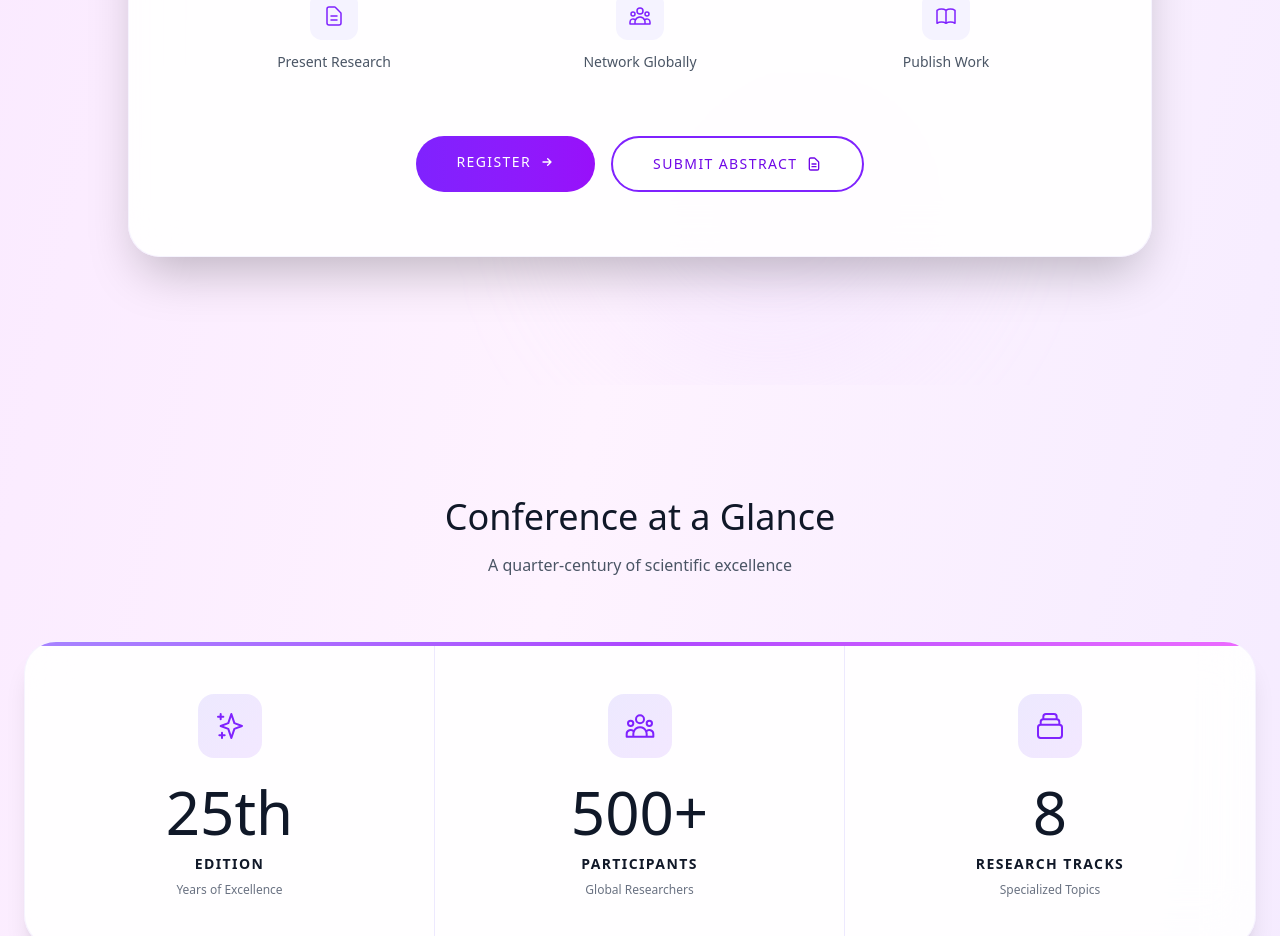
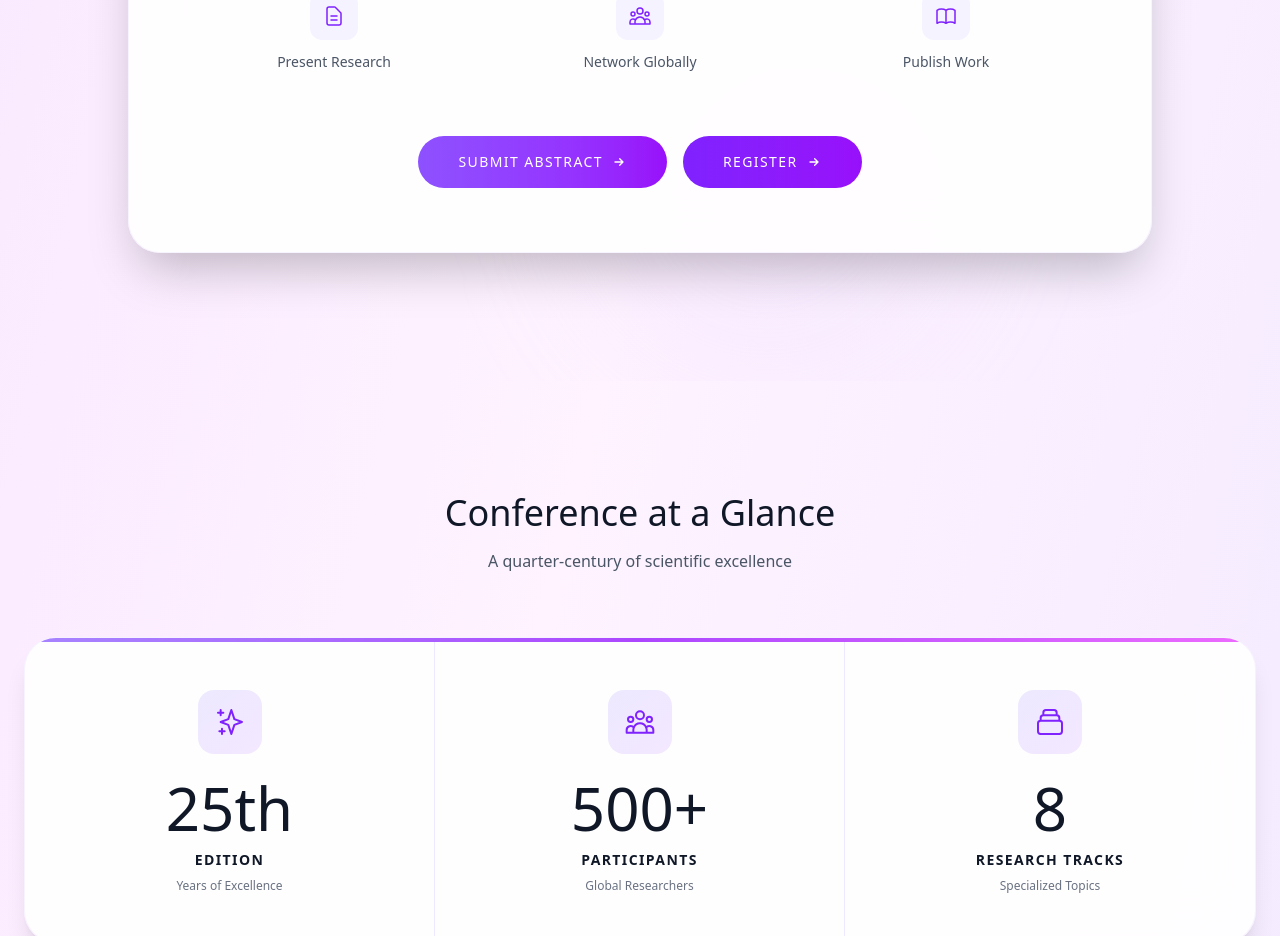
Before and after one commit to Abhijith-Suresh2283/nanoportugal, a React (Vite) app: page / in a window 1280 px wide. Shown: the part 2820-3756 px from the top of the page. Built offline with nearby package versions, Linux system fonts and the light colour scheme.

Commit message:
Swapped Register And Submit Abstract button in the home page below

```diff
--- a/src/components/HomePage.jsx
+++ b/src/components/HomePage.jsx
@@ -360,6 +360,19 @@ const handlePageNavigation = (route) => {
               {/* CTA Buttons */}
               <div className="flex flex-col sm:flex-row justify-center gap-4 pt-4">
 
+                    {/* Submit Abstract */}
+            <button
+              onClick={() => handlePageNavigation("/abstract-submission")}
+              className="group px-10 py-4 bg-gradient-to-r from-violet-500 to-purple-600 text-white text-sm font-medium tracking-widest uppercase hover:shadow-2xl hover:shadow-violet-500/50 transition-all duration-300 rounded-full hover:scale-105"
+            >
+              <span className="flex items-center justify-center gap-2">
+                Submit Abstract
+                <svg className="w-4 h-4 group-hover:translate-x-1 transition-transform" fill="none" stroke="currentColor" viewBox="0 0 24 24">
+                  <path strokeLinecap="round" strokeLinejoin="round" strokeWidth={2} d="M13 7l5 5m0 0l-5 5m5-5H6" />
+                </svg>
+              </span>
+            </button>
+
                  <a href="https://www.congressospco.abreu.pt/ANM2026-41875.aspx"
                   target="_blank"
                   rel="noopener noreferrer"
@@ -373,17 +386,6 @@ const handlePageNavigation = (route) => {
                   </span>
                 </a>
 
-                <Link
-                  to="/abstract-submission"
-                  className="group px-10 py-4 bg-white border-2 border-violet-600 text-violet-700 text-sm font-medium tracking-widest uppercase hover:bg-violet-600 hover:text-white transition-all duration-300 rounded-full"
-                >
-                  <span className="flex items-center justify-center gap-2">
-                    Submit Abstract
-                    <svg className="w-4 h-4 group-hover:translate-x-1 transition-transform" fill="none" stroke="currentColor" viewBox="0 0 24 24">
-                      <path strokeLinecap="round" strokeLinejoin="round" strokeWidth={2} d="M9 12h6m-6 4h6m2 5H7a2 2 0 01-2-2V5a2 2 0 012-2h5.586a1 1 0 01.707.293l5.414 5.414a1 1 0 01.293.707V19a2 2 0 01-2 2z" />
-                    </svg>
-                  </span>
-                </Link>
               </div>
 
             </div>
```
